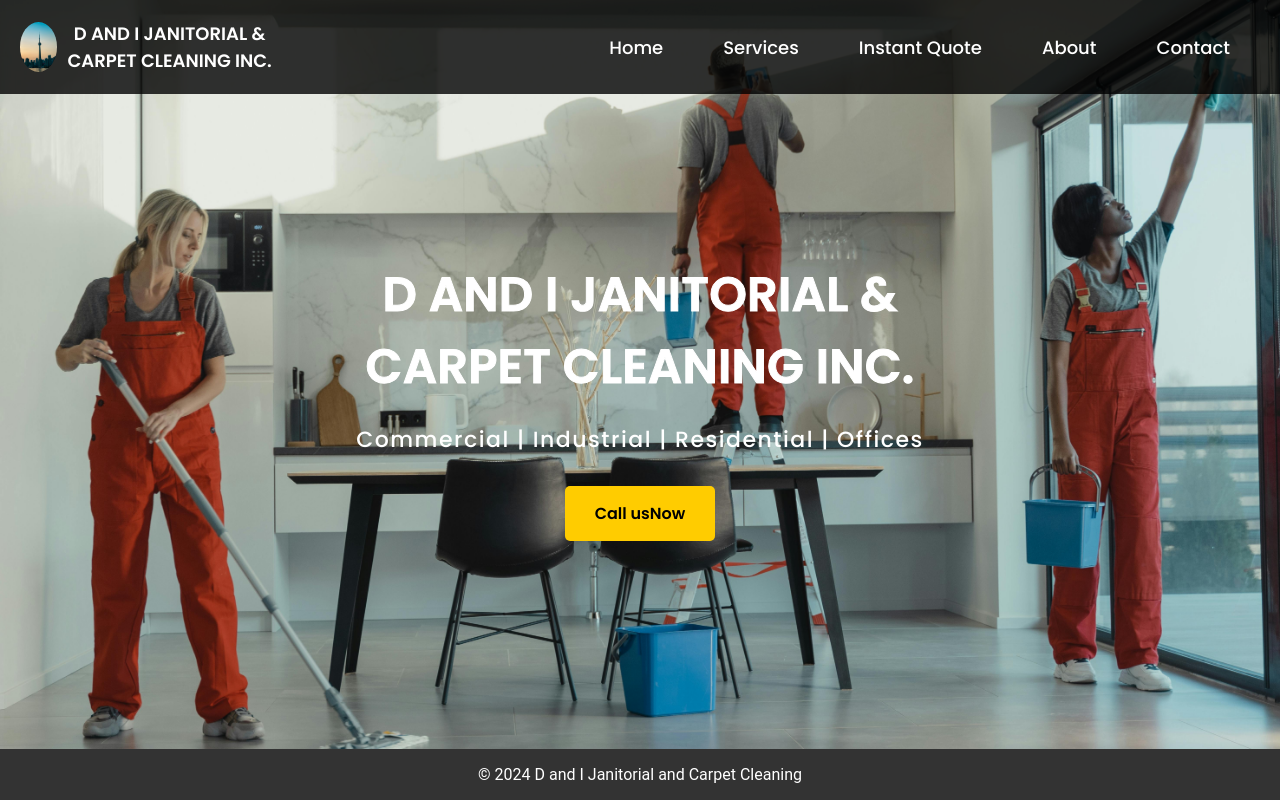
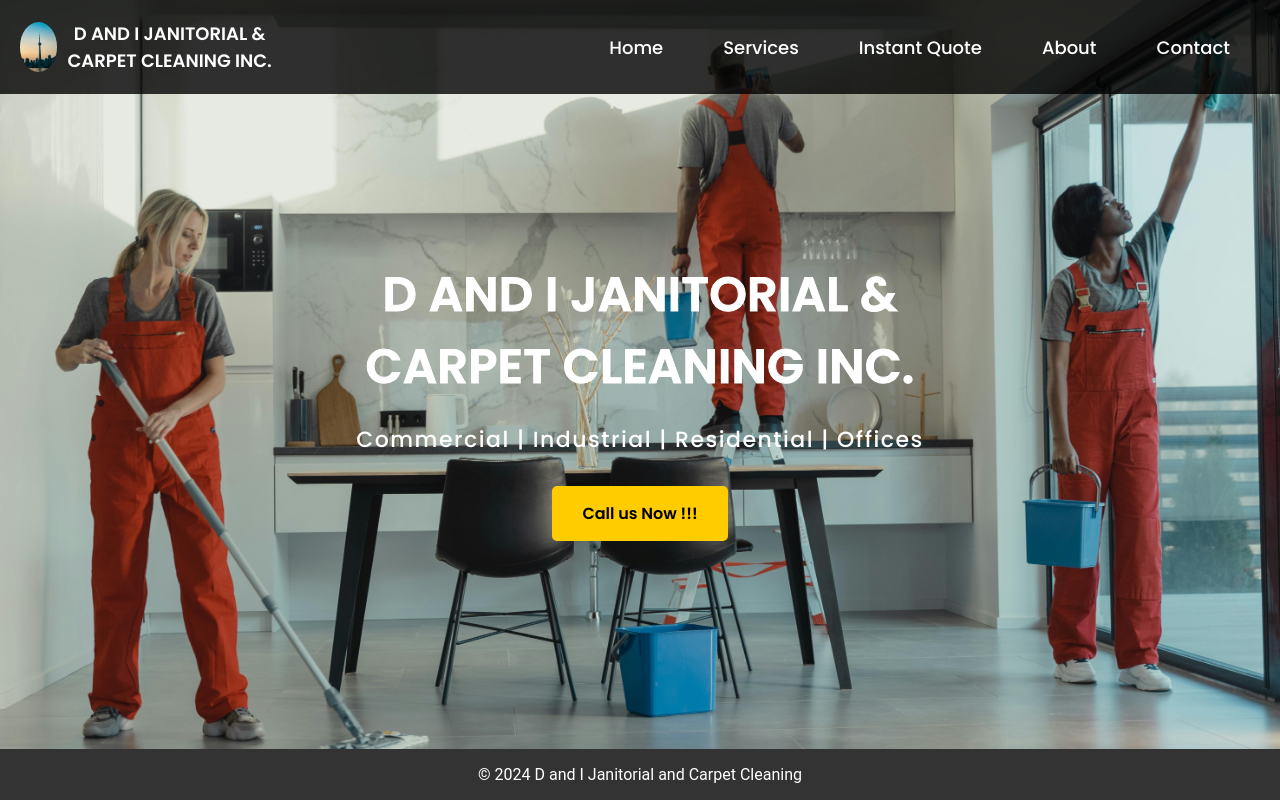
Before and after one commit to Rawmace/Dandijanitorial.inc, a React (Vite) app in the folder frontend/: page / in a window 1280 px wide. Shown: the top 800 px of the page. Built offline with nearby package versions, Linux system fonts and the light colour scheme.

Commit message:
few more changes

```diff
--- a/frontend/src/components/HomePage.jsx
+++ b/frontend/src/components/HomePage.jsx
@@ -59,7 +59,7 @@ const HomePage = () => {
           Commercial&nbsp;|&nbsp;Industrial&nbsp;|&nbsp;Residential&nbsp;|&nbsp;Offices
         </p>
         <a href="tel:6477848830" className="quote-button">
-          Call usNow
+          Call us Now !!!
         </a>
       </div>
     </div>
```
